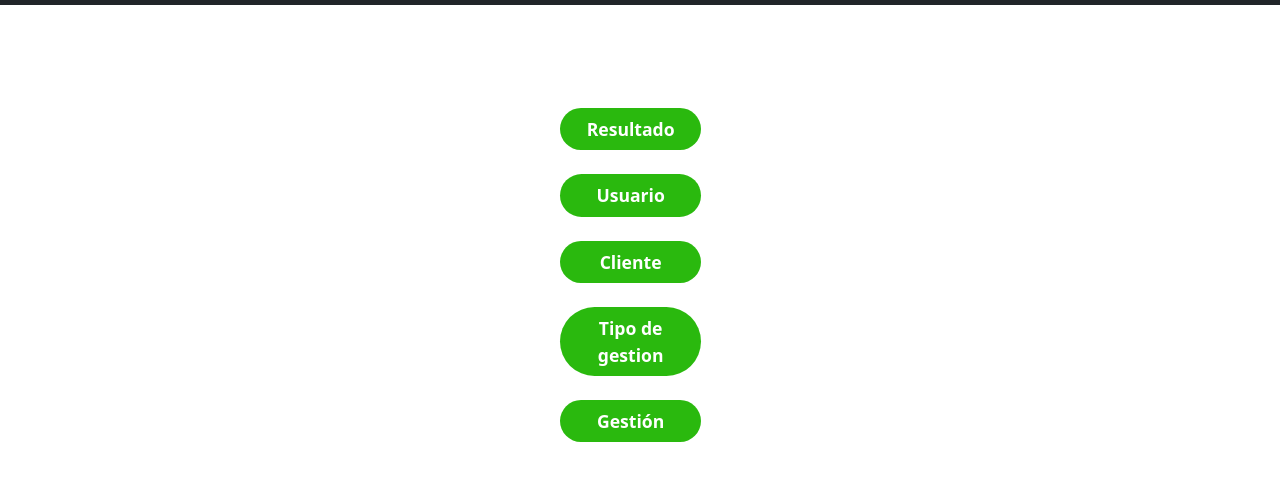
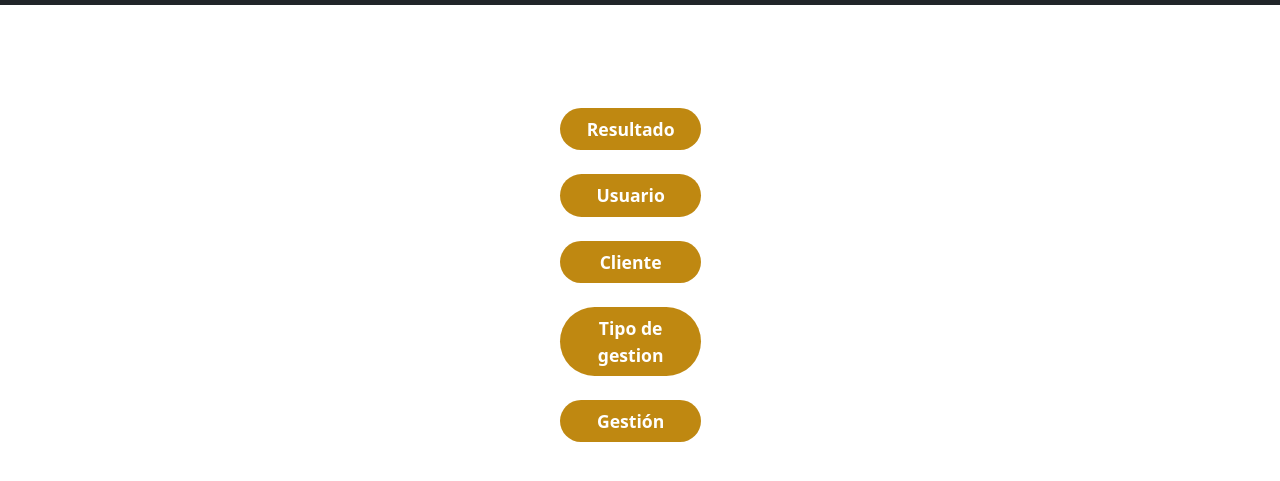
Before and after one commit to Ignacio-Espinoza/app, a plain HTML site: page index.html in a window 1280 px wide. Shown: the part 51-532 px from the top of the page. Drawn offline with nearby package versions, Linux system fonts and the light colour scheme.

Commit message:
Update principal.css

```diff
--- a/css/principal.css
+++ b/css/principal.css
@@ -10,7 +10,7 @@ body{
   font-weight: 600;
   padding: 10px 30px;
   border-radius: 100px;
-  background: gray;
+  background: rgb(116, 185, 176);
   border: none;
   position: relative;
   top: -9px;
@@ -21,7 +21,7 @@ body{
 .btn{
   width: 19.62%;
   padding: 0.5rem 1rem;
-  background-color:#2ab90e;
+  background-color:rgba(187, 128, 0, 0.933);
   color: #fff;
   font-size: 1.1rem;
   border: none;
```
